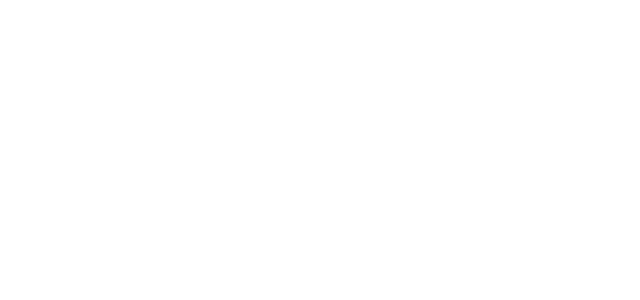
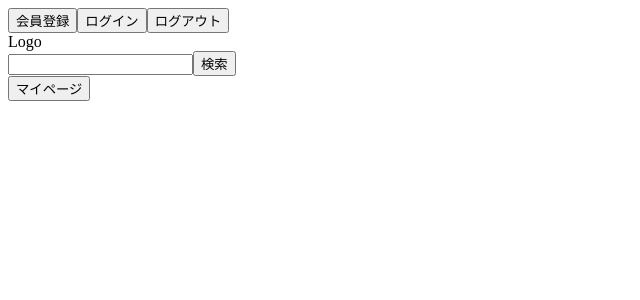
Before and after one commit to tsuru531/chat-app, a Vue app in the folder app/: page / in a window 1280 px wide. Shown: the top 300 px of the page, without its empty margins (0-640 px from the left). Built offline with nearby package versions, Linux system fonts and the light colour scheme.

Commit message:
Create SearchWindow

```diff
--- /dev/null
+++ b/app/src/components/molecules/SearchWindow.vue
@@ -0,0 +1,30 @@
+<template>
+<form>
+  <input type="search" v-model="input_searchword"/>
+  <button type="button" @click="search">検索</button>
+</form>
+</template>
+
+<script>
+export default {
+  name: 'SearchWindow',
+  props: {
+    searchword: String
+  },
+  computed: {
+    input_searchword: {
+      get: function () {
+        return this.searchword
+      },
+      set: function (value) {
+        this.$emit('change', value)
+      }
+    }
+  },
+  methods: {
+    search() {
+      this.$emit('search')
+    }
+  }
+}
+</script>
--- /dev/null
+++ b/app/src/components/organisms/Header.vue
@@ -0,0 +1,35 @@
+<template>
+<div>
+  <button>会員登録</button>
+  <button>ログイン</button>
+  <button>ログアウト</button>
+  <div>Logo</div>
+  <SearchWindow :searchword="searchword" @change="changeSearchword" @search="search" />
+  <button>マイページ</button>
+</div>
+</template>
+
+<script>
+import SearchWindow from '@/components/molecules/SearchWindow'
+
+export default {
+  name: 'Header',
+  components: {
+    SearchWindow
+  },
+  data() {
+    return {
+      searchword: ''
+    }
+  },
+  methods: {
+    changeSearchword(value) {
+      this.searchword = value
+    },
+    search() {
+      console.log(`search: ${this.searchword}`)
+      this.searchword = ''
+    }
+  }
+}
+</script>
--- a/app/src/components/templates/Home.vue
+++ b/app/src/components/templates/Home.vue
@@ -1,10 +1,16 @@
 <template>
 <div>
+  <Header />
 </div>
 </template>
 
 <script>
+import Header from '@/components/organisms/Header'
+
 export default {
-  name: 'Home'
+  name: 'Home',
+  components: {
+    Header
+  }
 }
 </script>
```
